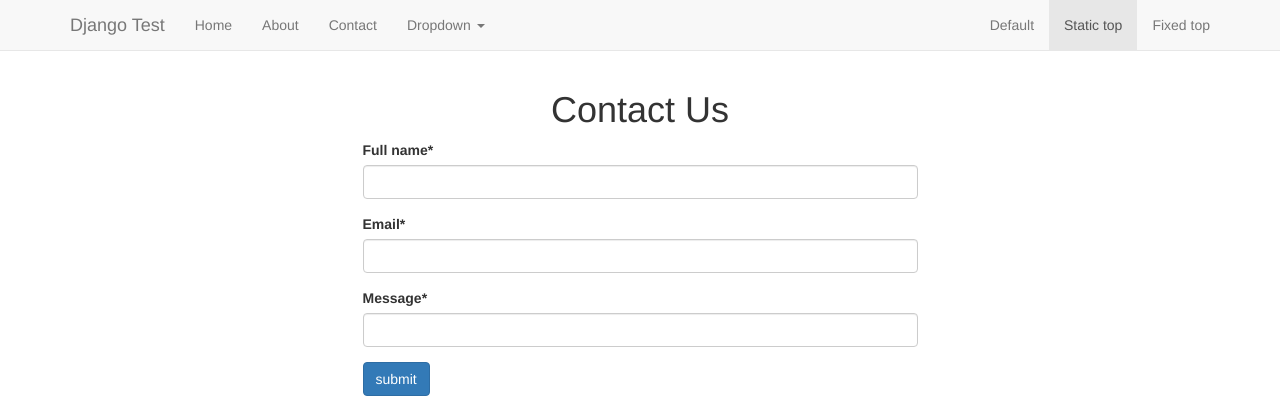
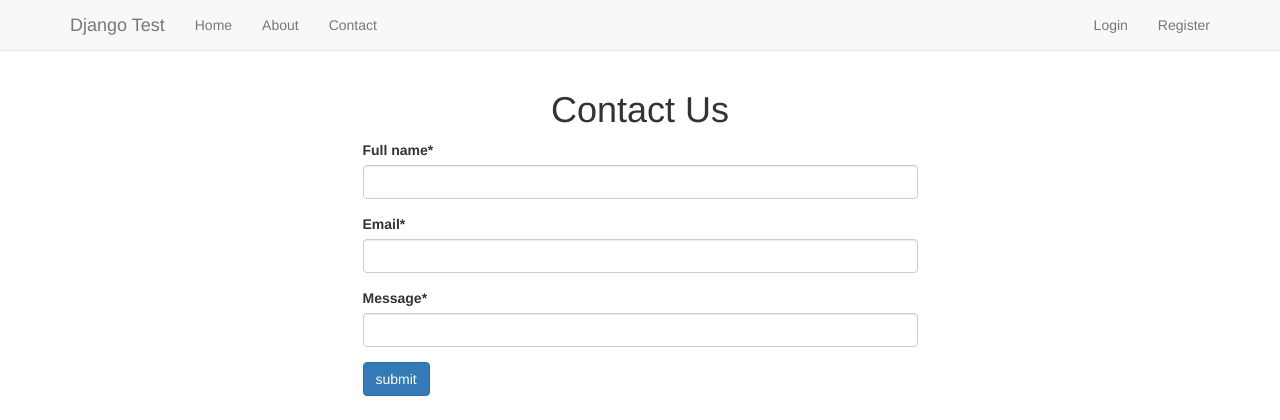
Before and after one commit to eltonc8/django_project, a Django app: page /contact/ in a window 1280 px wide. Shown: the top 420 px of the page. Run offline with Django 3.2, Linux system fonts and the light colour scheme; some libraries are stand-ins or nearby versions.

Commit message:
modify forms

```diff
--- a/django_project/settings.py
+++ b/django_project/settings.py
@@ -136,3 +136,5 @@ CRISPY_TEMPLATE_PACK = 'bootstrap3'
 #Django registration redux settings
 ACCOUNT_ACTIVATION_DAYS = 7
 REGISTRATION_AUTO_LOGIN = True
+SITE_ID = 1
+LOGIN_REDIRECT_URL = '/' #default /profile
--- a/templates/forms.html
+++ b/templates/forms.html
@@ -2,7 +2,6 @@
 {% load crispy_forms_tags %}
 
 {% block content %}
-
 
 <div class="row">
   <div class="col-sm-6 col-sm-offset-3">
--- a/templates/navbar.html
+++ b/templates/navbar.html
@@ -15,7 +15,7 @@
         <li><a href="{% url 'home' %}">Home</a></li>
         <li><a href="{% url 'about' %}">About</a></li>
         <li><a href="{% url 'contact' %}">Contact</a></li>
-        <li class="dropdown">
+        <!-- <li class="dropdown">
           <a href="#" class="dropdown-toggle" data-toggle="dropdown" role="button" aria-haspopup="true" aria-expanded="false">Dropdown <span class="caret"></span></a>
           <ul class="dropdown-menu">
             <li><a href="#">Action</a></li>
@@ -26,12 +26,15 @@
             <li><a href="#">Separated link</a></li>
             <li><a href="#">One more separated link</a></li>
           </ul>
-        </li>
+        </li> -->
       </ul>
       <ul class="nav navbar-nav navbar-right">
-        <li><a href="../navbar/">Default</a></li>
-        <li class="active"><a href="./">Static top <span class="sr-only">(current)</span></a></li>
-        <li><a href="../navbar-fixed-top/">Fixed top</a></li>
+        {% if request.user.is_authenticated %}
+          <li><a href="{% url 'auth_logout' %}">Logout</a></li>
+          {% else %}
+          <li><a href="{% url 'auth_login' %}">Login</a></li>
+          <li><a href="{% url 'registration_register' %}">Register</a></li>
+          {% endif %}
       </ul>
     </div><!--/.nav-collapse -->
   </div>
--- a/templates/registration/login.html
+++ b/templates/registration/login.html
@@ -1,7 +1,6 @@
 {% extends "base.html" %}
 {% load i18n %}
 {% load crispy_forms_tags %}
-
 
 {% block content %}
 <div class='row'>
--- a/templates/registration/registration_form.html
+++ b/templates/registration/registration_form.html
@@ -1,7 +1,6 @@
 {% extends "base.html" %}
 {% load i18n %}
 {% load crispy_forms_tags %}
-
 
 {% block content %}
 <div class='row'>
```
